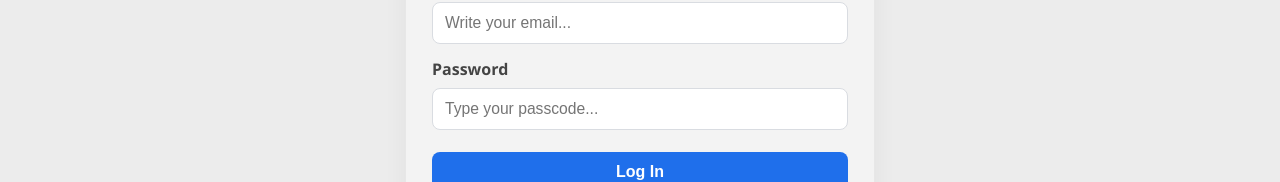
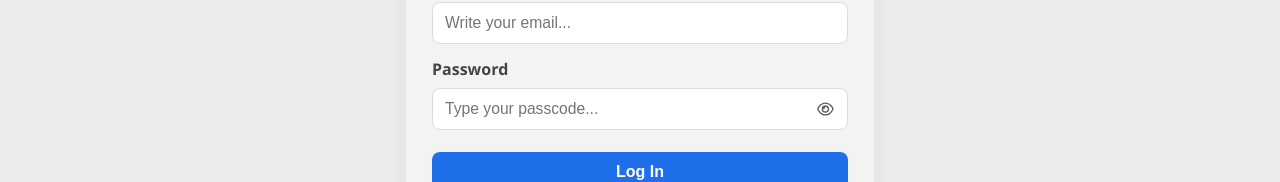
Before and after one commit to 1ndr-ITech5/expense-tracker-app, a React (Vite) app in the folder frontend/UI/: page /login in a window 1280 px wide. Shown: the part 280-462 px from the top of the page. Built offline with nearby package versions, Linux system fonts and the light colour scheme; no server answers.

Commit message:
feat: add flexibility on password visibility on login / register forms

```diff
--- a/frontend/UI/src/entry/Login.css
+++ b/frontend/UI/src/entry/Login.css
@@ -1,4 +1,4 @@
-/* Login/Register card — shared between Login.jsx and Register.jsx */
+/* Login/Register card, shared between Login.jsx and Register.jsx */
 form:has(.register-info) {
     width: min(92%, 470px);
     margin: 56px auto 0;
@@ -7,42 +7,40 @@ form:has(.register-info) {
     background: var(--card-bg);
     border: 1px solid #e7e7e7;
     box-shadow: 0 8px 24px rgba(0, 0, 0, 0.05);
-}
 
-form:has(.register-info) .register-info {
+    .register-info {
         margin-bottom: 18px;
-}
 
-form:has(.register-info) .register-info h1 {
+        h1 {
             margin: 0;
             text-align: center;
             font-size: 2rem;
         }
 
-form:has(.register-info) .register-info h2 {
+        h2 {
             margin: 8px 0 0;
             text-align: center;
             font-size: 0.98rem;
+            font-weight: 500;
             color: var(--text-muted);
-    font-weight: 500;
+        }
     }
 
-form:has(.register-info) .name,
-form:has(.register-info) .email,
-form:has(.register-info) .password {
+    :is(.name, .email, .password) {
         display: flex;
         flex-direction: column;
         gap: 8px;
         margin-bottom: 14px;
     }
 
-form:has(.register-info) label {
+    label {
         font-weight: 600;
         color: #444;
     }
 
-form:has(.register-info) input {
+    input {
         width: 100%;
+        box-sizing: border-box;
         border: 1px solid var(--input-border);
         border-radius: 8px;
         padding: 11px 12px;
@@ -50,33 +48,65 @@ form:has(.register-info) input {
         background: #fff;
         outline: none;
         transition: border-color 0.2s ease, box-shadow 0.2s ease;
-}
 
-form:has(.register-info) input:focus {
+        &:focus {
             border-color: #8fb2ff;
             box-shadow: 0 0 0 3px rgba(31, 111, 235, 0.18);
         }
+    }
 
-form:has(.register-info) button[type="submit"] {
+    /* password field + eye button */
+    .password-field {
+        position: relative;
+
+        input {
+            padding-right: 44px; /* hapësirë për ikonën */
+        }
+    }
+
+    .toggle-visibility {
+        position: absolute;
+        top: 50%;
+        right: 10px;
+        transform: translateY(-50%);
+        display: flex;
+        align-items: center;
+        padding: 4px;
+        border: 0;
+        background: none;
+        color: var(--text-muted);
+        font-size: 1.05rem;
+        cursor: pointer;
+
+        &:hover {
+            color: var(--text-main);
+        }
+    }
+
+    button[type="submit"] {
         width: 100%;
         margin-top: 8px;
+        padding: 11px 12px;
         border: 0;
         border-radius: 8px;
-    padding: 11px 12px;
         font-size: 1rem;
         font-weight: 600;
         color: #fff;
         background: var(--brand-blue);
         cursor: pointer;
+
+        &:disabled {
+            opacity: 0.6;
+            cursor: not-allowed;
+        }
     }
 
     @media (max-width: 640px) {
-    form:has(.register-info) {
         margin-top: 22px;
         padding: 22px 16px;
-    }
 
-    form:has(.register-info) .register-info h1 {
+        .register-info h1 {
             font-size: 1.7rem;
         }
     }
+}
--- a/frontend/UI/src/entry/Login.jsx
+++ b/frontend/UI/src/entry/Login.jsx
@@ -2,7 +2,9 @@ import {useState} from 'react'
 import {useNavigate} from 'react-router-dom';
 import {useDispatch} from 'react-redux';
 import { setUser } from '../store/userSlice';
-import {useLoginUserMutation} from "../store/apis/authApi.js"
+import {useLoginUserMutation} from "../store/apis/authApi.js";
+import { FaRegEyeSlash } from "react-icons/fa6";
+import { FaRegEye } from "react-icons/fa6";
 import {toast} from 'react-toastify';
 import './Login.css';
 
@@ -17,6 +19,8 @@ const Login = () => {
         password: ""
     })
 
+    const [seePassword, setVisibility] = useState(false)
+
     const handleLoginData = (e) => {
         const {name, value} = e.target
 
@@ -27,7 +31,7 @@ const Login = () => {
     }
 
     const handleSubmit = async(e) => {
-        e.preventDefault(); // makes sure to not re-render the page after submit event
+        e.preventDefault();
 
         try{
             const userData = await loginUser(loginData).unwrap()
@@ -54,8 +58,16 @@ const Login = () => {
             </div>
             <div className="password">
                 <label>Password</label>
-                <input type="password" name="password" placeholder="Type your passcode..."
-                    value={loginData.password} onChange={(e) => handleLoginData(e)}></input>
+                    <div className="password-field">
+                        <input
+                            type={seePassword ? "text" : "password"}
+                            name="password" placeholder="Type your passcode..."
+                            value={loginData.password} onChange={(e) => handleLoginData(e)}/>
+                        <button
+                            type="button" className="toggle-visibility" onClick={() => setVisibility(!seePassword)}>
+                                {seePassword ? <FaRegEyeSlash /> : <FaRegEye />}
+                        </button>
+                    </div>
             </div>
             <button type="submit" disabled={isLoading}>Log In</button>
         </form>
--- a/frontend/UI/src/entry/Register.jsx
+++ b/frontend/UI/src/entry/Register.jsx
@@ -2,6 +2,8 @@ import {useState} from 'react'
 import {useRegisterUserMutation} from '../store/apis/authApi.js';
 import {useNavigate} from 'react-router-dom';
 import {useDispatch} from 'react-redux';
+import { FaRegEyeSlash } from "react-icons/fa6";
+import { FaRegEye } from "react-icons/fa6";
 import { setUser } from '../store/userSlice';
 import {toast} from 'react-toastify';
 import './Register.css';
@@ -18,6 +20,8 @@ const Register = () => {
         password: ""
     })
 
+    const [seePassword, setVisibility] = useState(false)
+
     const handleRegisterData = (e) => {
         const {name, value} = e.target
 
@@ -28,7 +32,7 @@ const Register = () => {
     }
 
     const handleSubmit = async(e) => {
-        e.preventDefault(); // makes sure to not re-render the page after submit event
+        e.preventDefault();
 
         try{
             const userData = await registerUser(registerData)
@@ -58,8 +62,16 @@ const Register = () => {
             </div>
             <div className="password">
                 <label>Password</label>
-                <input type="password" name="password" placeholder="Type your passcode..."
-                    value={registerData.password} onChange={(e) => handleRegisterData(e)}></input>
+                    <div className="password-field">
+                        <input
+                            type={seePassword ? "text" : "password"}
+                            name="password" placeholder="Type your passcode..."
+                            value={registerData.password} onChange={(e) => handleRegisterData(e)}/>
+                        <button
+                            type="button" className="toggle-visibility" onClick={() => setVisibility(!seePassword)}>
+                                {seePassword ? <FaRegEyeSlash /> : <FaRegEye />}
+                        </button>
+                    </div>
             </div>
             <button type="submit" disabled={isLoading}>Sign In</button>
         </form>
```
Lines whose indentation alone changed are shown as unchanged.
